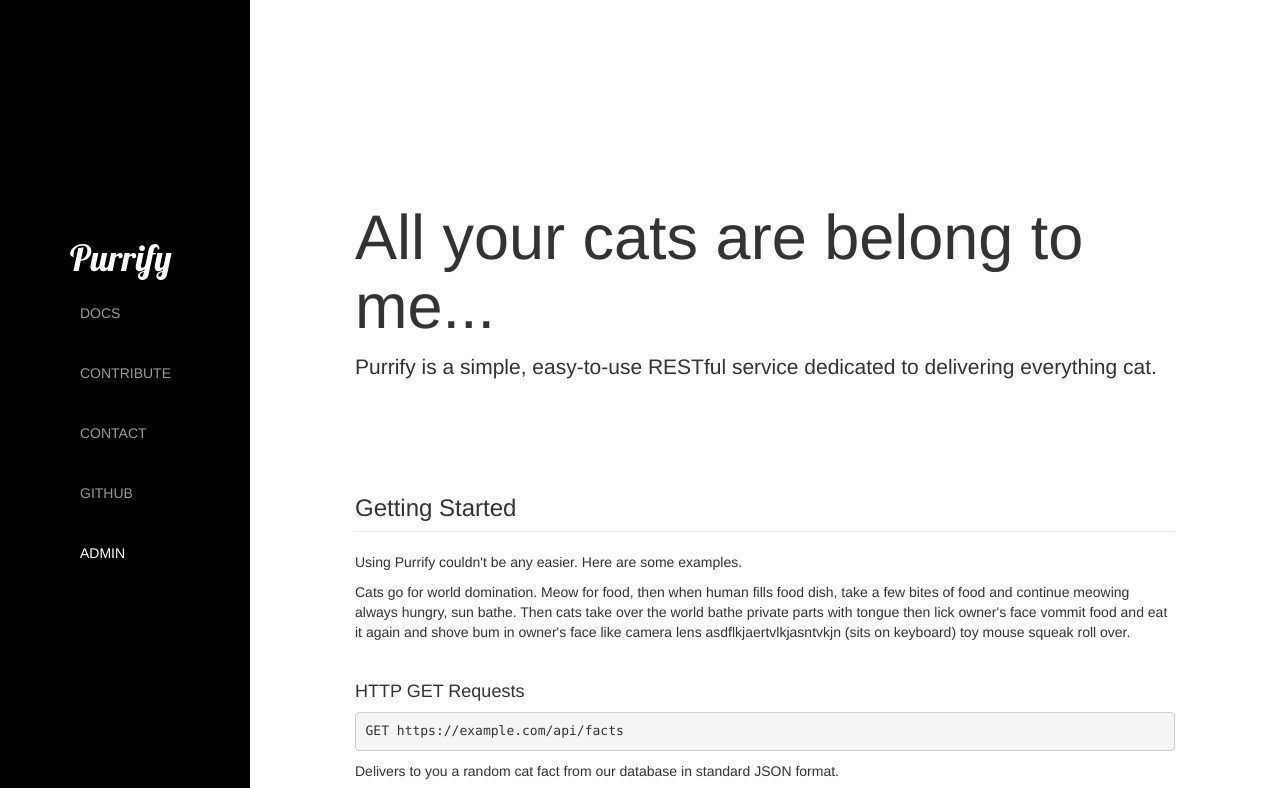
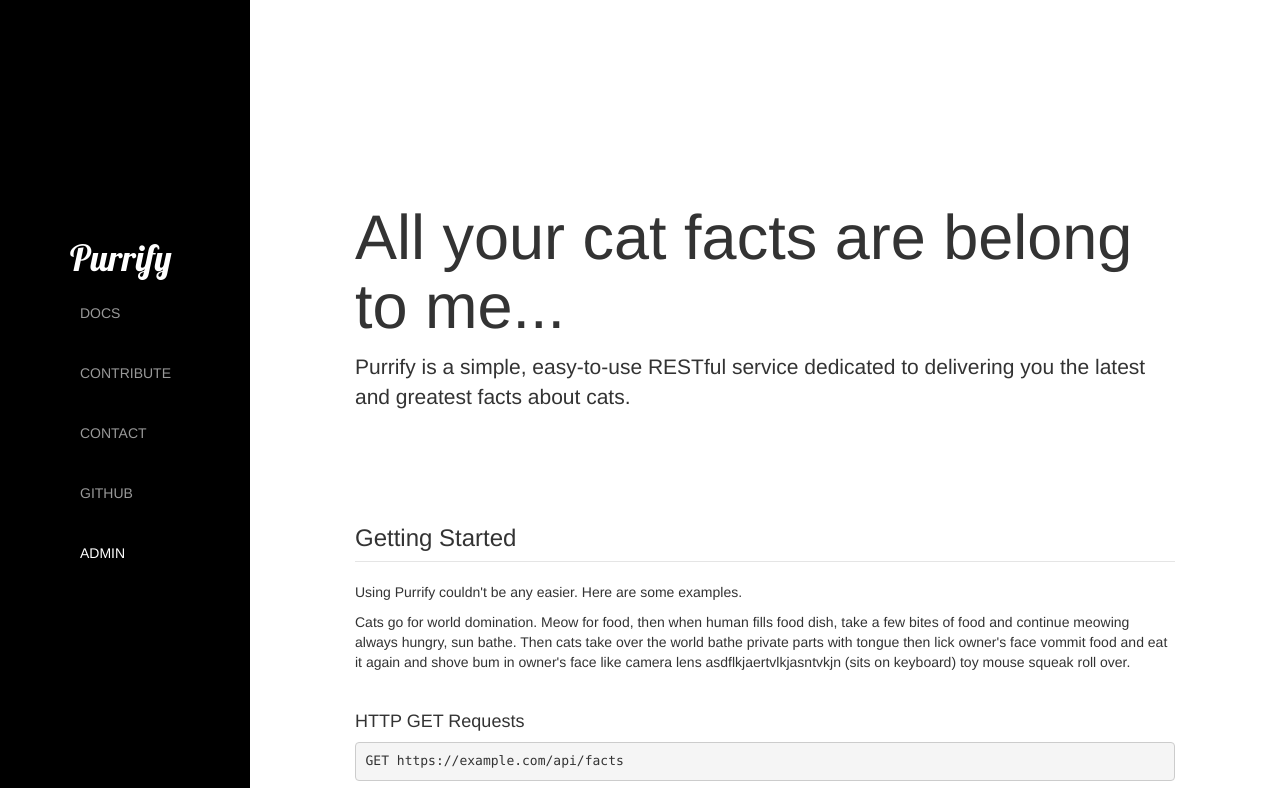
Before and after one commit to mattvox/purrify-api, a website: page public/index.html in a window 1280 px wide. Shown: the top 788 px of the page. Drawn offline with nearby package versions, Linux system fonts and the light colour scheme.

```diff
--- a/public/index.html
+++ b/public/index.html
@@ -59,8 +59,8 @@
                 <div class="row">
                     <div class="col-sm-10 col-sm-offset-1 jumbotron">
                         <div>
-                            <h1>All your cats are belong to me...</h1>
-                            <p>Purrify is a simple, easy-to-use RESTful service dedicated to delivering everything cat.</p>
+                            <h1>All your cat facts are belong to me...</h1>
+                            <p>Purrify is a simple, easy-to-use RESTful service dedicated to delivering you the latest and greatest facts about cats.</p>
                             <!-- <p><a class="btn btn-default">Click On Me!</a>
                           <a class="btn btn-info">Tweet Me!</a></p> -->
                         </div>
@@ -214,6 +214,7 @@
 <!--
                                 View all facts waiting for approval
                                 - Update/fix a fact
+                                - Approve a cat fact
                                 - Trash a fact (on PUT in query)
 
                                 User settings
```
